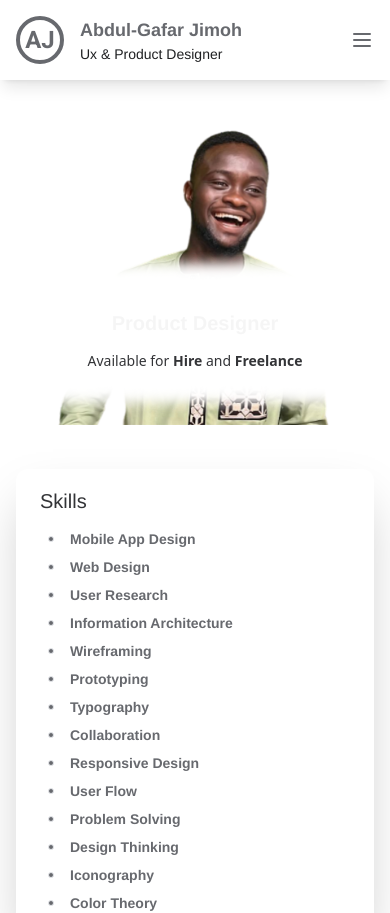
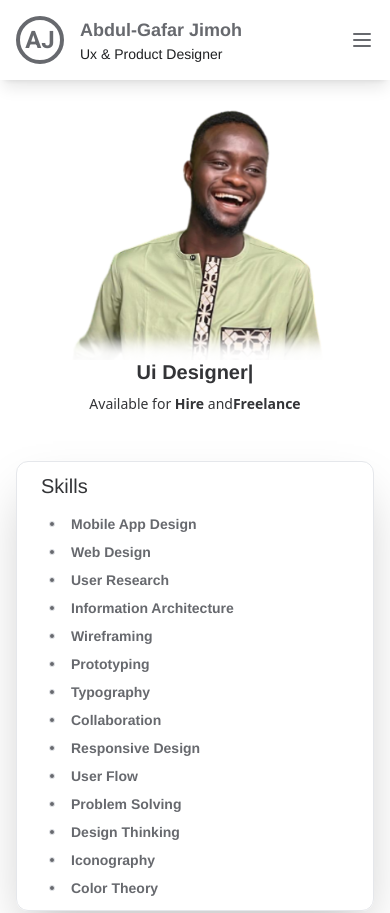
Before and after one commit to OluwaseunSodeeq/abdul-gafar-portfolio, a React (Vite) app: page / in a window 390 px wide. Shown: the top 913 px of the page. Built offline with nearby package versions, Linux system fonts and the light colour scheme; a web font is replaced by a local one.

Commit message:
first review

```diff
--- a/package.json
+++ b/package.json
@@ -16,7 +16,8 @@
     "react-intersection-observer": "^9.8.0",
     "react-multi-carousel": "^2.8.4",
     "react-router-dom": "^6.22.0",
-    "react-spring": "^9.7.3"
+    "react-spring": "^9.7.3",
+    "react-type-animation": "^3.2.0"
   },
   "devDependencies": {
     "@babel/plugin-proposal-private-property-in-object": "^7.16.0",
--- a/src/Component/Contact/ContactHeroSection.jsx
+++ b/src/Component/Contact/ContactHeroSection.jsx
@@ -253,7 +253,7 @@ function ContactHeroSection() {
               }}
             />
           </div>
-          <button className=" block font-Helvetica font-medium leading-7 text-base md:text-lg lg:text-xl p-1 md:p-2 lg:p-3 text-content-color border-user-color border-2 rounded-lg md:mt-[40px] lg:mt-[90px]">
+          <button className=" block font-Helvetica font-medium leading-7 text-base md:text-lg lg:text-xl py-1 px-2 md:p-2 lg:py-3 lg:px-4 text-content-color border-user-color border-2 rounded-lg md:mt-[40px] lg:mt-[90px]">
             Send message
           </button>
         </div>
--- a/src/Component/HeroContent.jsx
+++ b/src/Component/HeroContent.jsx
@@ -110,7 +110,7 @@ function HeroContent() {
     <div
       className={`font-Helvetica flex flex-col items-center gap-4 py-3 lg:py-0 px-4 lg:gap-8 `}
     >
-      {cardsContent.map((each, i) => (
+      {cardsContent.map((each) => (
         <div
           onMouseEnter={() => {
             handleItemClicked(each);
@@ -118,12 +118,12 @@ function HeroContent() {
           onMouseLeave={falseFunction}
           key={each.heading}
           // className="py-4 px-6 rounded-lg bg-second-logo-text shadow-2xl lg:w-[886px] lg:h-auto lg:text-left"
-          className={`py-4 px-6 rounded-lg  shadow-xl lg:w-[886px] lg:h-auto lg:text-left
+          className={`py-4 px-6 rounded-lg  shadow-xl lg:w-[886px] lg:h-auto lg:text-left   cursor-pointer
             bg-plain-white text-content-color
               hover:bg-content-color hover:text-plain-white
           `}
         >
-          <div className="w-36 h-11 flex justify-start gap-2 items-center lg:items-start lg:w-44 lg:h-16 lg:flex-col text-inherit ">
+          <div className=" h-11 flex justify-start gap-2 items-center lg:items-start  lg:h-16 lg:flex-col text-inherit ">
             <div
               className={` ${
                 current === each.heading
--- a/src/Component/HomepageHeroSection.jsx
+++ b/src/Component/HomepageHeroSection.jsx
@@ -1,63 +1,80 @@
 // import { useInView } from "react-intersection-observer";
 import { motion } from "framer-motion";
 import { fadeIn } from "../variants";
-import WordsAnimation from "./Testing";
+// import WordsAnimation from "./Testing";
+import { TypeAnimation } from "react-type-animation";
 
 function HomepageHeroSection() {
   // const [ref, inView] = useInView({ threshold: 0.5 });
   return (
-    <div className=" relative flex justify-center items-center flex-col  overflow-x-hidden mt-28 lg:mt-36 lg:pb-[60px]">
+    <div className=" relative mt-[96px] h-auto flex justify-center items-center flex-col  overflow-x-hidden  lg:mt-36 lg:pb-[60px] ">
       <motion.div
-        variants={fadeIn("up", 0.7)}
+        variants={fadeIn("up", 0.3)}
         initial="hidden"
         whileInView={"show"}
         viewport={{ once: false, amount: 0.3 }}
         className="w-full md:w-[740px] border-red-600 rounded-sm"
       >
         <img
-          className=" py-3 px-6 h-auto  md:py-3 md:px-8  lg:py-3 lg:px-8  text-center "
+          className=" pt-2 pb-6 px-6 h-auto  md:py-3 md:px-8  lg:py-3 lg:px-8  text-center "
           src="../big-geezy.png"
           alt="Abdul-Gafar's"
         />
       </motion.div>
 
-      {/* <div className=" bg-plain-white  w-full h-auto pb-3 pt-3  relative z-20 bottom-14 md:bottom-12 lg:bottom-[22px] text-center lg:pt-4 "> */}
-      <div className=" bg-plain-white   w-full h-auto pb-3 pt-3  absolute z-20 bottom-14 md:bottom-12 lg:bottom-[0px] text-center lg:pt-4 lg:h-[150px] ">
-        <h3 className="text-xl md:text-4xl font-bold font-Helvetica leading-7 lg:leading-10 lg:text-6xl text-user-color -mt-2 ">
-          <WordsAnimation />
-        </h3>
-        <p className="font-normal text-sm md:text-lg lg:text-2xl leading-4 text-user-color text-center mt-4 ">
-          Available for <span className="font-bold">Hire</span> and{" "}
+      <div className="bg-plain-white  w-full h-[65px] pb-3 pt-2   md:pt-1 absolute z-20  bottom-1  lg:bottom-[0px] text-center lg:pt-6  md:h-[85px] lg:h-[140px] border-none  ">
+        <div className="">
+          <TypeAnimation
+            sequence={[
+              "Abdul-Gafar Jimoh",
+              2000,
+              "Ui Designer",
+              2000,
+              "Ux Designer",
+              2000,
+              "Geezy Baller",
+              2000,
+            ]}
+            speed={40}
+            repeat={Infinity}
+            wrapper="h3"
+            className="text-xl md:text-4xl font-bold font-Helvetica leading-6 lg:leading-10 lg:text-6xl text-user-color -mt-2"
+          />
+        </div>
+        <p className="font-normal text-sm md:text-lg lg:text-2xl leading-4 text-user-color text-center mt-3 md:mt-4">
+          Available for <span className="font-bold">Hire</span> and
           <span className="font-bold">Freelance</span>
         </p>
       </div>
 
       {/* <div className="flex flex-col justify-center items-center h-auto absolute bottom-0 md:bottom-9 lg:bottom-12 z-10"> */}
       <div
-        className="flex
-       flex-col justify-center items-center h-auto absolute bottom-10 md:bottom-9 lg:bottom-[28px] z-10  "
+        //   className="w-full flex
+        //  flex-col justify-center items-center h-auto absolute bottom-1 md:bottom-6 lg:bottom-[24px] z-10  "
+        className="w-full flex
+            flex-col justify-center items-center h-auto absolute bottom-1 md:bottom-6 lg:bottom-[28px] z-10  "
       >
-        <div className="flex justify-center items-center ">
+        <div className="flex justify-center items-center lg:justify-between  lg:w-full  ">
           {Array.from({ length: 75 }, (_, i) => (
             <span
               key={i}
-              className="w-12 h-12 -mx-4  md:w-10 md:h-10 lg:w-12 lg:h-12 inline bg-plain-white blur rounded-sm   "
+              className="w-8 h-8 -mx-6 inline blur rounded-sm lg:rounded-[8px] lg:w-12 lg:h-12 bg-plain-white  "
             ></span>
           ))}
         </div>
-        <div className="flex justify-center items-center -mt-2  ">
+        <div className="flex justify-center items-center lg:justify-between  lg:w-full  -mt-2  ">
           {Array.from({ length: 75 }, (_, i) => (
             <span
               key={i}
-              className="w-12 h-12 -mx-4  md:w-10 md:h-10 lg:w-12 lg:h-12 inline bg-plain-white blur rounded-sm   "
+              className="w-8 h-8 -mx-6   inline blur rounded-sm lg:rounded-[8px] lg:w-12 lg:h-12 bg-plain-white  "
             ></span>
           ))}
         </div>
-        <div className="flex justify-center items-center -mt-2 ">
+        <div className="flex justify-center items-center lg:justify-between  lg:w-full  -mt-2 ">
           {Array.from({ length: 75 }, (_, i) => (
             <span
               key={i}
-              className="w-12 h-12 -mx-4  md:w-10 md:h-10 lg:w-12 lg:h-12 inline bg-plain-white blur rounded-sm   "
+              className="w-8 h-8 -mx-6   inline blur rounded-sm lg:rounded-[8px] lg:w-12 lg:h-12 bg-plain-white  "
               // className="inline w-7 h-7  md:w-10 md:h-10 lg:w-12 lg:h-[36px] bg-plain-white blur rounded-sm  "-md  "
             ></span>
           ))}
@@ -68,3 +85,75 @@ function HomepageHeroSection() {
 }
 
 export default HomepageHeroSection;
+
+// // import { useInView } from "react-intersection-observer";
+// import { motion } from "framer-motion";
+// import { fadeIn } from "../variants";
+// import WordsAnimation from "./Testing";
+
+// function HomepageHeroSection() {
+//   // const [ref, inView] = useInView({ threshold: 0.5 });
+//   return (
+//     <div className=" relative mt-24 h-auto flex justify-center items-center flex-col  overflow-x-hidden lg:mt-36 lg:pb-[60px] ">
+//       <motion.div
+//         variants={fadeIn("up", 0.3)}
+//         initial="hidden"
+//         whileInView={"show"}
+//         viewport={{ once: false, amount: 0.3 }}
+//         className="w-full md:w-[740px] border-red-600 rounded-sm"
+//       >
+//         <img
+//           className=" pt-3 pb-5 px-6 h-auto  md:py-3 md:px-8  lg:py-3 lg:px-8  text-center "
+//           src="../big-geezy.png"
+//           alt="Abdul-Gafar's"
+//         />
+//       </motion.div>
+
+//       {/* <div className=" bg-plain-white  w-full h-auto pb-3 pt-3  relative z-20 bottom-14 md:bottom-12 lg:bottom-[22px] text-center lg:pt-4 "> */}
+//       {/* <div className=" bg-plain-white   w-full h-auto pb-3 pt-3  absolute z-20 bottom-14 md:bottom-12 lg:bottom-[0px] text-center lg:pt-4 lg:h-[150px] "> */}
+//       <div className=" bg-plain-white   w-full h-auto pb-3 pt-3  absolute z-20  -bottom-4  lg:bottom-[0px] text-center lg:pt-4 md:h-[130px] lg:h-[150px] ">
+//         <h3 className="text-xl md:text-4xl font-bold font-Helvetica leading-7 lg:leading-10 lg:text-6xl text-user-color -mt-2 ">
+//           <WordsAnimation />
+//         </h3>
+//         <p className="font-normal text-sm md:text-lg lg:text-2xl leading-4 text-user-color text-center mt-4 ">
+//           Available for <span className="font-bold">Hire</span> and{" "}
+//           <span className="font-bold">Freelance</span>
+//         </p>
+//       </div>
+
+//       {/* <div className="flex flex-col justify-center items-center h-auto absolute bottom-0 md:bottom-9 lg:bottom-12 z-10"> */}
+//       <div
+//         className="flex
+//        flex-col justify-center items-center h-auto absolute -bottom-2 md:bottom-6 lg:bottom-[28px] z-10  "
+//       >
+//         <div className="flex justify-center items-center ">
+//           {Array.from({ length: 75 }, (_, i) => (
+//             <span
+//               key={i}
+//               className="w-8 h-8 -mx-6  md:w-10 md:h-10 lg:w-12 lg:h-12 inline bg-plain-white blur rounded-sm   "
+//             ></span>
+//           ))}
+//         </div>
+//         <div className="flex justify-center items-center -mt-2  ">
+//           {Array.from({ length: 75 }, (_, i) => (
+//             <span
+//               key={i}
+//               className="w-8 h-8 -mx-6  md:w-10 md:h-10 lg:w-12 lg:h-12 inline bg-plain-white blur rounded-sm   "
+//             ></span>
+//           ))}
+//         </div>
+//         <div className="flex justify-center items-center -mt-2 ">
+//           {Array.from({ length: 75 }, (_, i) => (
+//             <span
+//               key={i}
+//               className="w-8 h-8 -mx-6  md:w-10 md:h-10 lg:w-12 lg:h-12 inline bg-plain-white blur rounded-sm   "
+//               // className="inline w-7 h-7  md:w-10 md:h-10 lg:w-12 lg:h-[36px] bg-plain-white blur rounded-sm  "-md  "
+//             ></span>
+//           ))}
+//         </div>
+//       </div>
+//     </div>
+//   );
+// }
+
+// export default HomepageHeroSection;
--- a/src/Component/Nav.jsx
+++ b/src/Component/Nav.jsx
@@ -9,7 +9,7 @@ function Nav() {
   return (
     // <Container>
     <div className=" w-full mx-auto  bg-user-color absolute z-30 ">
-      <ul className=" h-[90vh] flex lg:h-auto flex-col justify-center items-center -mt-[20px]  pb-5 pt-10 ">
+      <ul className=" h-[95vh] flex md:h-auto lg:h-auto flex-col justify-center gap-y-2 items-center -mt-[50px]  pb-5 pt-10 ">
         <li className="font-bold font-Helvetica text-[32px] leading-[48px] text-unactive-color  ">
           <NavLink onClick={closeHandler} to="/">
             Home
@@ -34,7 +34,6 @@ function Nav() {
           <NavLink onClick={closeHandler} to="/">
             Dribble
           </NavLink>
-          Dribble
         </li>
         <li className="font-bold font-Helvetica text-[32px] leading-[48px] text-unactive-color ">
           <NavLink onClick={closeHandler} to="/">
--- a/src/Component/SKills.jsx
+++ b/src/Component/SKills.jsx
@@ -29,12 +29,12 @@ function Skills() {
   ];
   return (
     <div
-      className="py-3 lg:py-0 px-4"
+      className="py-3 lg:py-0 px-4 cursor-pointer"
       onMouseEnter={trueFunction}
       onMouseLeave={falseFunction}
     >
       <div
-        className={`lg:w-80 relative  py-4 px-6  shadow-2xl rounded-[12px] text-content-color hover:bg-content-color hover:text-plain-white`}
+        className={`lg:w-80 relative border  py-2 px-6  shadow-2xl rounded-[12px] text-content-color hover:bg-content-color hover:text-plain-white`}
       >
         <p
           className={`font-normal font-Helvetica lg:text-3xl text-xl  leading-8 ${
--- a/src/Pages/Homepage.jsx
+++ b/src/Pages/Homepage.jsx
@@ -9,7 +9,7 @@ function Homepage() {
     <div className="relative">
       <Header />
       <HomepageHeroSection />
-      <div className=" md:flex md:flex-row md:justify-center py-5 ">
+      <div className=" lg:flex lg:justify-center py-5 ">
         <Skills />
         <HeroContent />
       </div>
--- a/tailwind.config.js
+++ b/tailwind.config.js
@@ -5,7 +5,8 @@ const tailwindConfig = {
     screen: {
       ms: "480px",
       md: "768px",
-      lg: "976px",
+      // lg: "976px",
+      lg: "1024px",
       xl: "1440px",
     },
     extend: {
```
Also changed, not shown: 1 other file (tests, documents, lock files or other folders).
